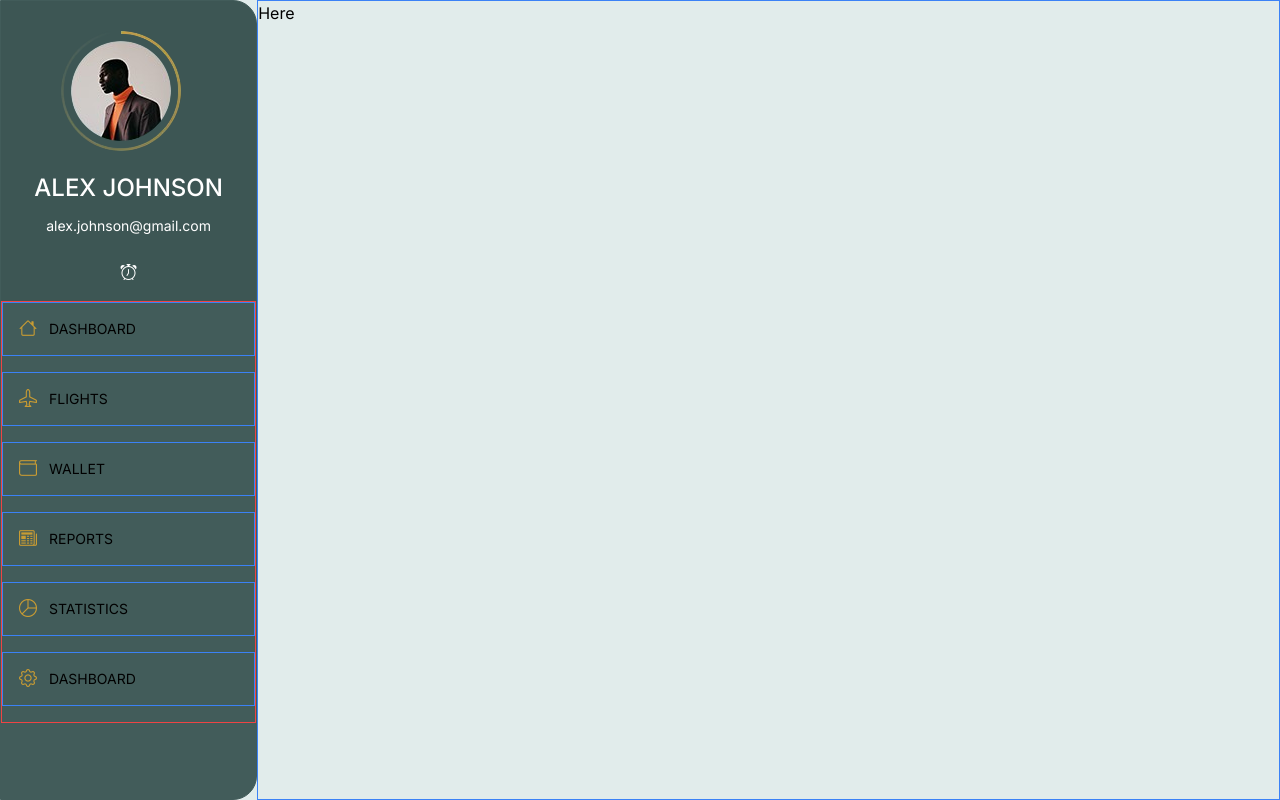
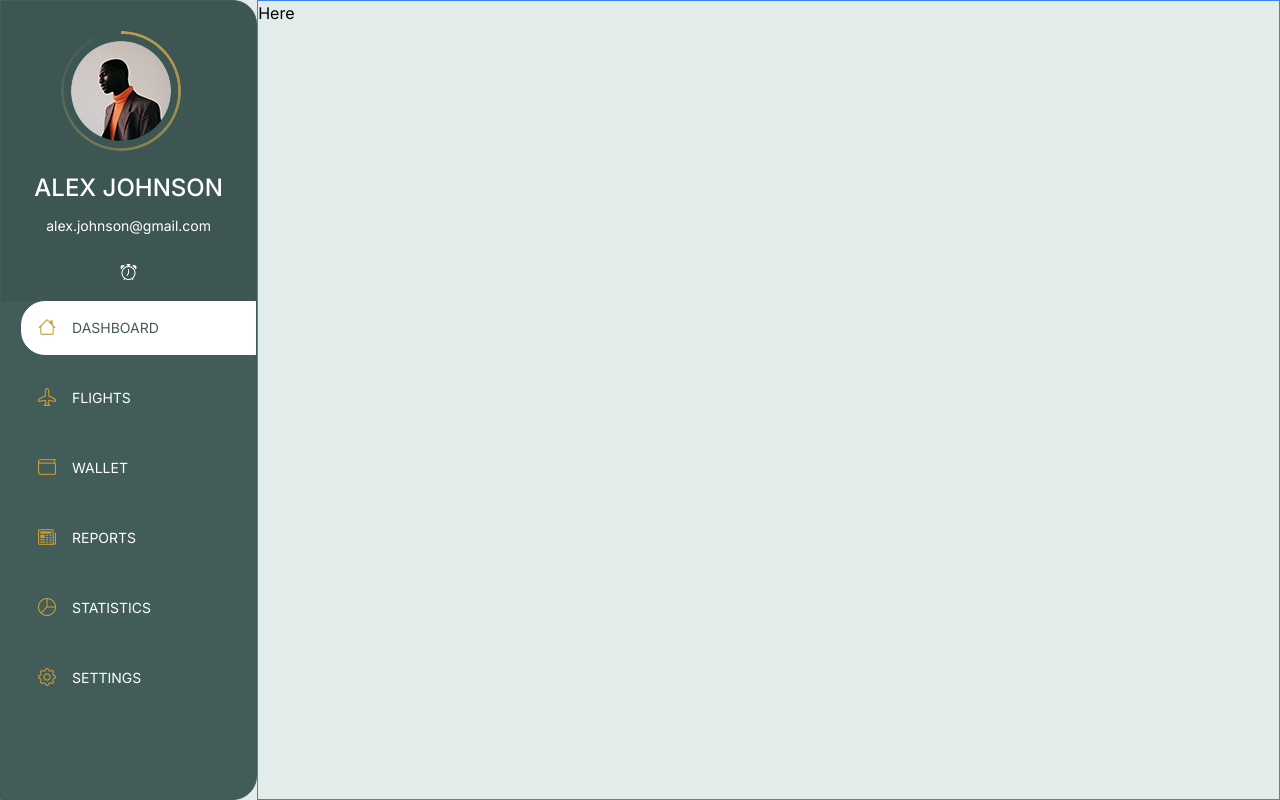
Before and after one commit to Tobbs101/thrillers-travels, a Next.js app: page / in a window 1280 px wide. Built offline with nearby package versions, Linux system fonts and the light colour scheme.

Commit message:
Update SideNav & NavItem

```diff
--- /dev/null
+++ b/components/NavItem.tsx
@@ -0,0 +1,25 @@
+import React from "react";
+import { navIcons } from "./utils";
+import { NavItemProps } from "@/interfaces";
+
+const NavItem = ({ item, activeIndex, toggleID, index }: NavItemProps) => {
+  return (
+    <button
+      onClick={() => toggleID(item.id)}
+      className={`border hover:opacity-80 duration-200 w-full px-4 flex items-end justify-start gap-4 mb-4 ${
+        activeIndex === item.id ? "border-white bg-white" : "border-customBlue"
+      } py-3 rounded-bl-3xl rounded-tl-3xl`}
+    >
+      <span>{navIcons[index]}</span>
+      <p
+        className={`uppercase text-sm mb-[4px] ${
+          activeIndex === item.id ? "text-customBlue" : "text-white"
+        }`}
+      >
+        {item.title}
+      </p>
+    </button>
+  );
+};
+
+export default NavItem;
--- a/components/SideNav.tsx
+++ b/components/SideNav.tsx
@@ -1,20 +1,26 @@
-import React from "react";
+"use client";
+import React, { useState } from "react";
 import { navIcons } from "./utils";
 import { routes } from "@/routes";
 import { Route } from "@/interfaces";
 import Each from "./Each";
+import NavItem from "./NavItem";
 
 const SideNav = () => {
+  const [activeIndex, setActiveIndex] = useState(1);
+
+  const toggleID = (linkId: number) => {
+    setActiveIndex(linkId);
+  };
+
   return (
-    <div className="w-full border border-red-500">
+    <div className="w-full pl-5">
       <Each
         of={routes}
-        render={(item: Route, index: number) => (
-          <div className="border px-4 flex items-center justify-start gap-3 mb-4 border-blue-500 py-3">
-            <span>{navIcons[index]}</span>
-            <p className="uppercase text-sm">{item.title}</p>
-          </div>
-        )}
+        render={(item: Route, index: number) => {
+          const props = { activeIndex, toggleID, index, item };
+          return <NavItem {...props} />;
+        }}
       />
     </div>
   );
--- a/routes.ts
+++ b/routes.ts
@@ -6,5 +6,5 @@ export const routes: Route[] = [
   { id: 3, title: "Wallet" },
   { id: 4, title: "Reports" },
   { id: 5, title: "Statistics" },
-  { id: 6, title: "Dashboard" },
+  { id: 6, title: "Settings" },
 ];
```
Also changed, not shown: interfaces/index.ts (+7 -0 lines).
